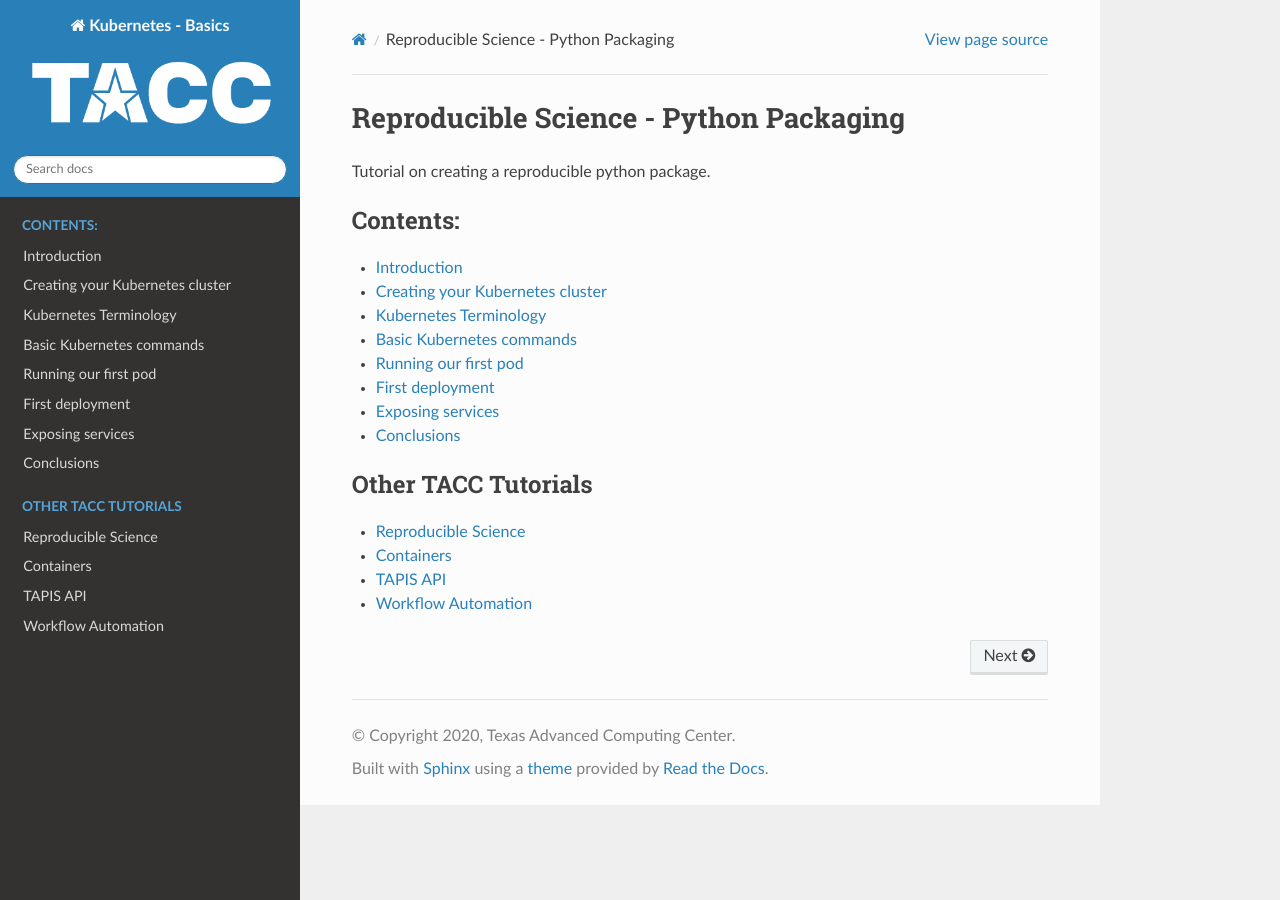
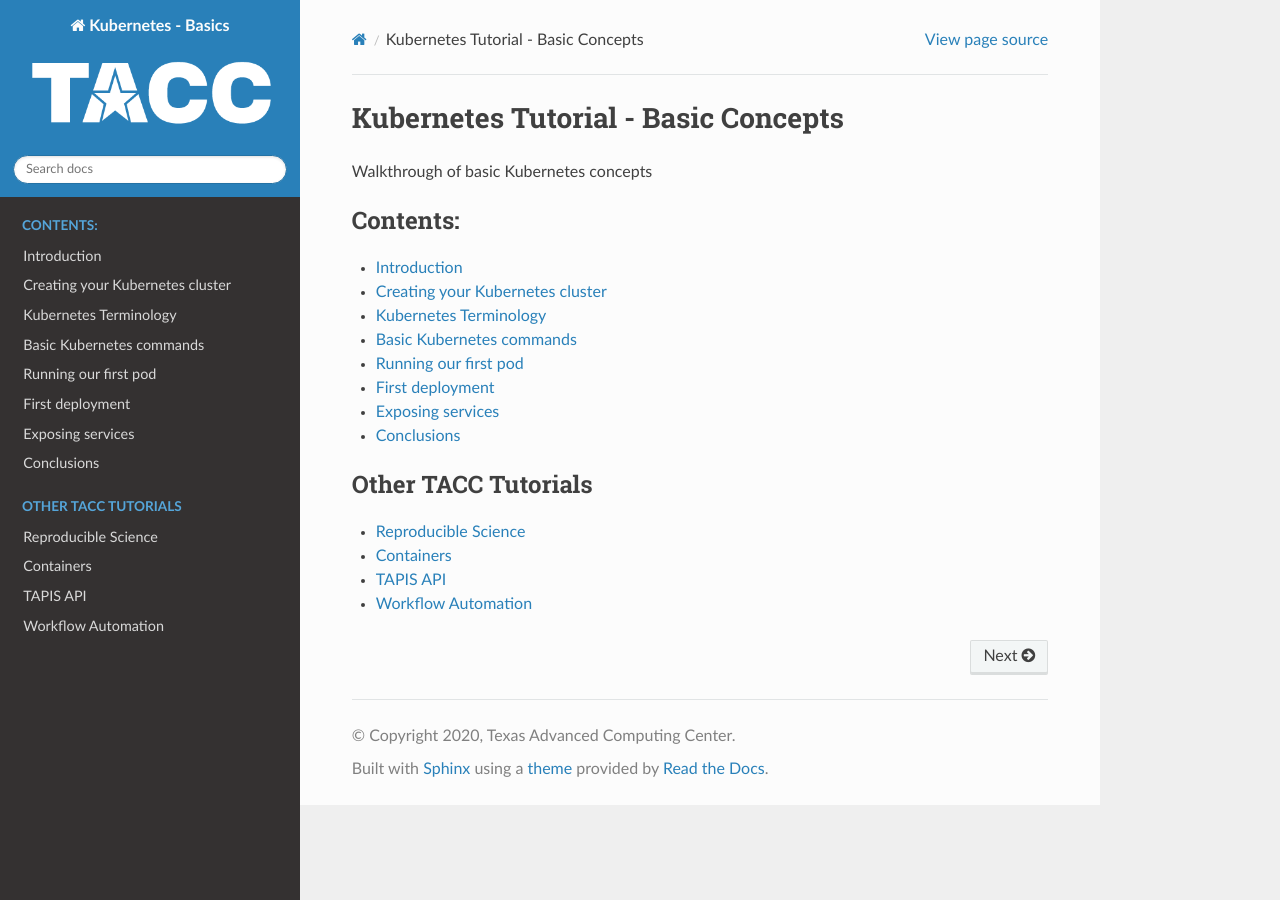
Before and after one commit to zyndagj/kubernetes_basics, a Sphinx documentation site: the page built from docs/index.rst, in a window 1280 px wide. Built offline with Sphinx 7.4.7 and the Read the Docs theme 2.0.0, drawn with Linux system fonts in a browser that asks for light colours.

Commit message:
Removed mention of python

```diff
--- a/docs/index.rst
+++ b/docs/index.rst
@@ -1,7 +1,7 @@
-Reproducible Science - Python Packaging
+Kubernetes Tutorial - Basic Concepts
 =======================================
 
-Tutorial on creating a reproducible python package.
+Walkthrough of basic Kubernetes concepts
 
 .. toctree::
    :maxdepth: 1
```
